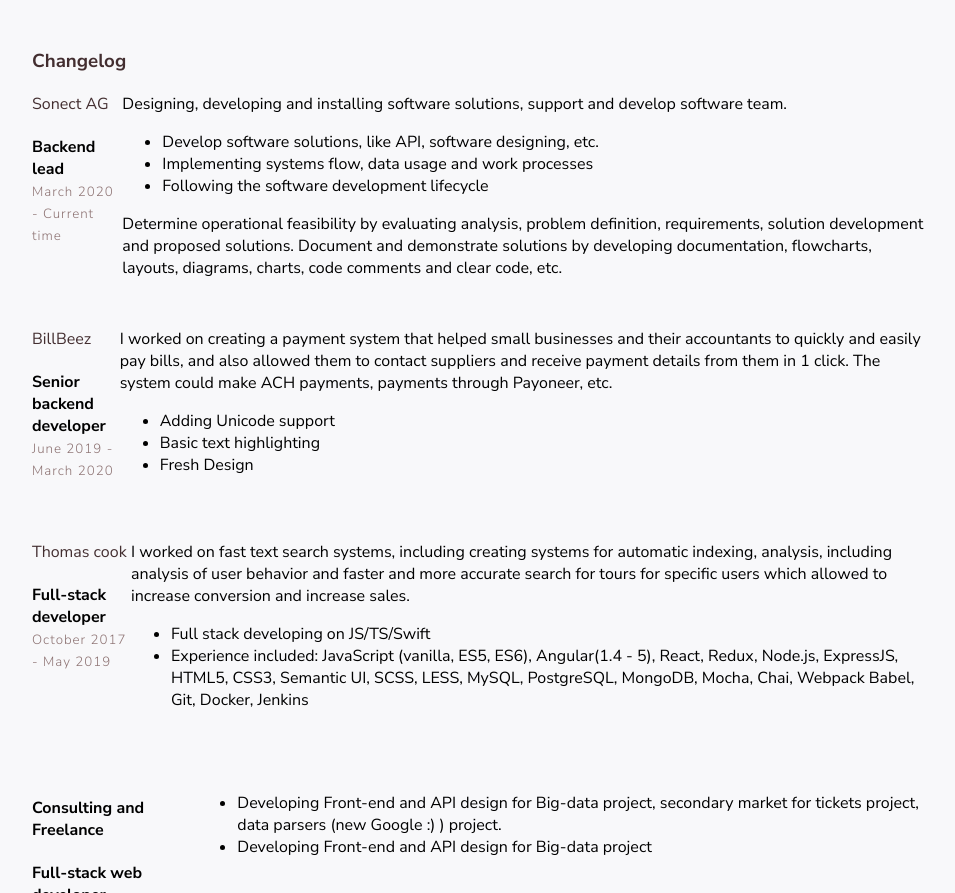
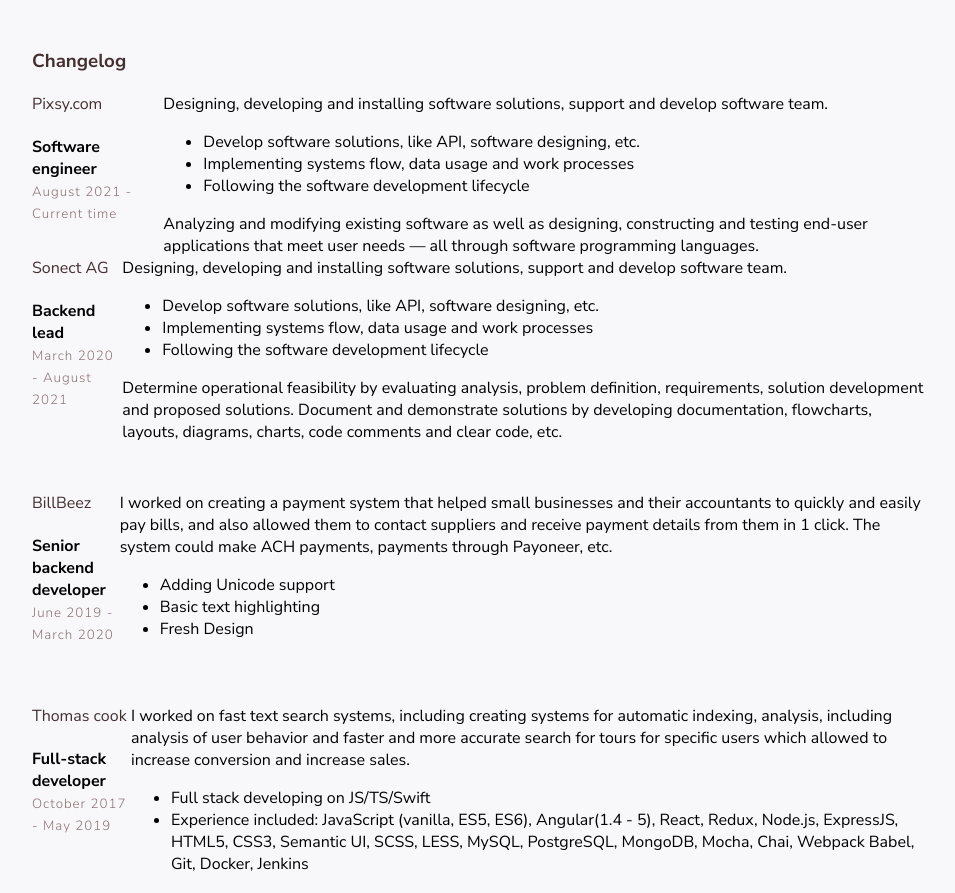
Before and after one commit to denysovkos/denysovkos.github.io, a plain HTML site: page index.html in a window 1280 px wide. Shown: the part 1090-1983 px from the top of the page, without its empty margins (160-1115 px from the left). Drawn offline with nearby package versions, Linux system fonts and the light colour scheme.

Commit message:
Update index.html

```diff
--- a/index.html
+++ b/index.html
@@ -66,9 +66,25 @@
         <h3 class="section__title">Changelog</h3>
         <div class="changelog__item">
           <div class="changelog__meta">
+            <a href="http://www.pixsy.net">Pixsy.com</a><br/>
+            <h4 class="changelog__title">Software engineer</h4>
+            <small class="changelog__date">August 2021 - Current time</small>
+          </div>
+          <div class="changelog__detail">
+            Designing, developing and installing software solutions, support and develop software team.
+            <ul>
+              <li>Develop software solutions, like API, software designing, etc.</li>
+              <li>Implementing systems flow, data usage and work processes</li>
+              <li>Following the software development lifecycle</li>
+            </ul>
+            Analyzing and modifying existing software as well as designing, constructing and testing end-user applications that meet user needs — all through software programming languages.
+          </div>
+        </div>
+        <div class="changelog__item">
+          <div class="changelog__meta">
             <a href="http://www.sonect.net">Sonect AG</a><br/>
             <h4 class="changelog__title">Backend lead</h4>
-            <small class="changelog__date">March 2020 - Current time</small>
+            <small class="changelog__date">March 2020 - August 2021</small>
           </div>
           <div class="changelog__detail">
             Designing, developing and installing software solutions, support and develop software team.
```
